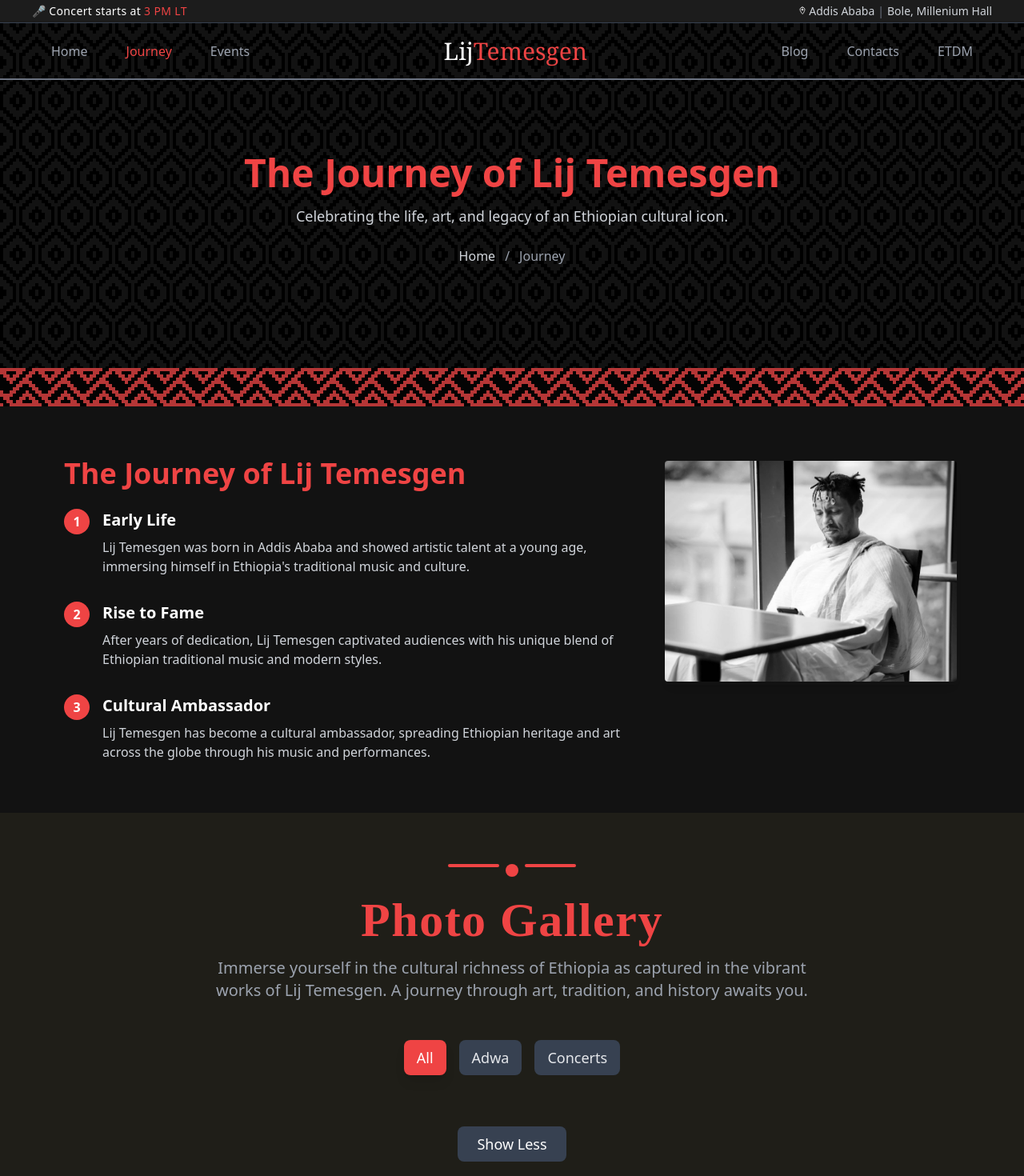
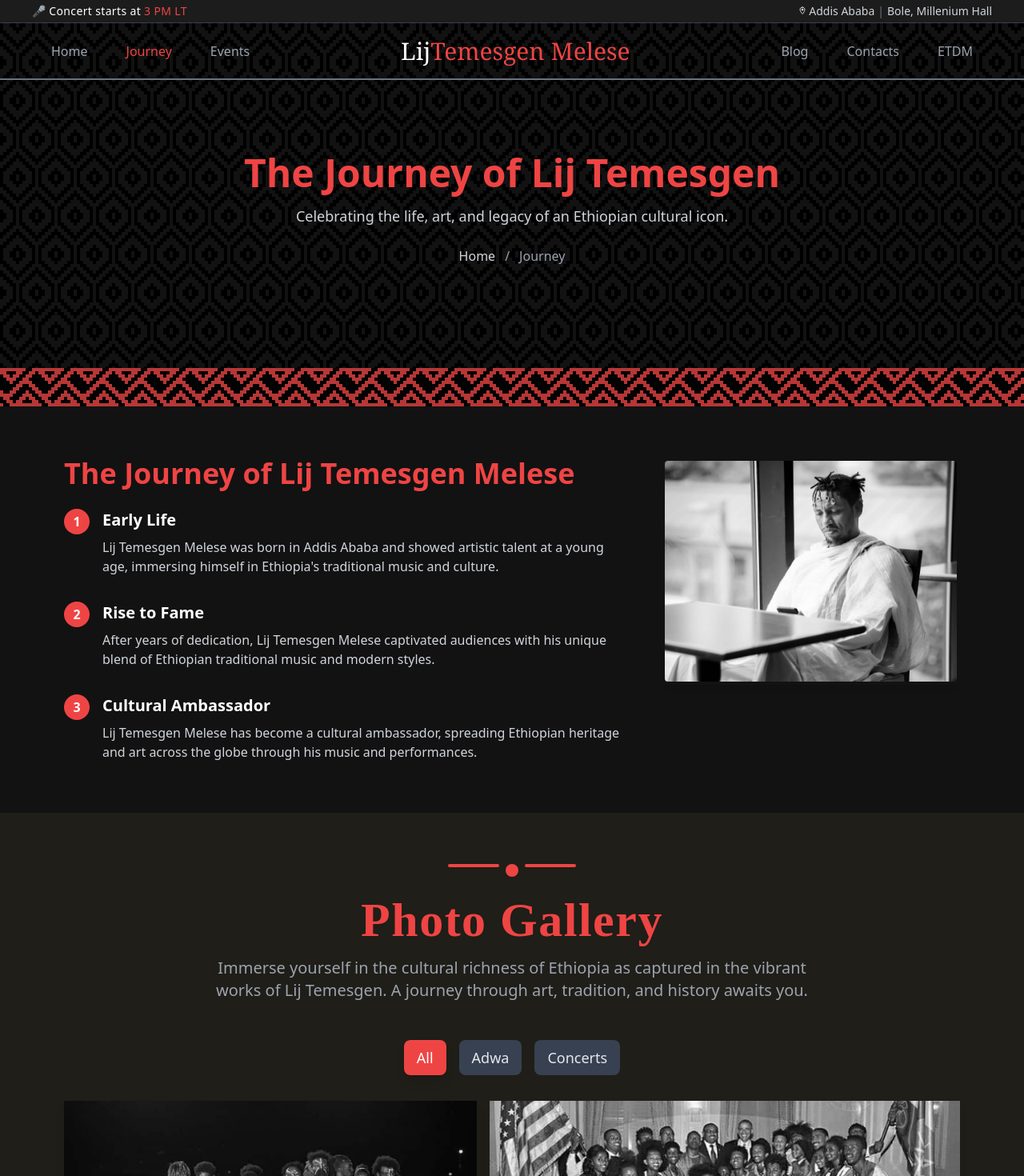
Before and after one commit to Unity-Link-Solutions/ETDM-LijTemesgen-Personal-Website, a React (Vite) app: page /journey in a window 1280 px wide. Shown: the top 1470 px of the page at 80% size. Built offline with nearby package versions, Linux system fonts and the light colour scheme.

Commit message:
fix the image filter the image path

```diff
--- a/src/components/AboutSection/AboutSection.tsx
+++ b/src/components/AboutSection/AboutSection.tsx
@@ -20,7 +20,7 @@ const AboutSection: React.FC = () => {
         {/* Right Side - Text */}
         <div className="w-full lg:w-1/2">
           <h2 className="text-4xl lg:text-5xl font-bold mb-6 text-red-500">
-            About Lij Temesgen
+            About Lij Temesgen Melese
           </h2>
           <p className="text-lg text-gray-300 leading-relaxed mb-6 ">
             Lij Temesgen Melese, born in Shiro Meda, Addis Ababa, is a
--- a/src/components/AboutSection/TimelineSection.tsx
+++ b/src/components/AboutSection/TimelineSection.tsx
@@ -10,7 +10,7 @@ const TimelineSection: React.FC = () => {
         {/* Timeline Section */}
         <div className="lg:w-2/3 lg:pr-12">
           <h2 className="text-3xl lg:text-4xl font-bold text-red-500 mb-6">
-            The Journey of Lij Temesgen
+            The Journey of Lij Temesgen Melese
           </h2>
           <ul className="space-y-8">
             <li className="flex items-start">
@@ -20,9 +20,9 @@ const TimelineSection: React.FC = () => {
               <div className="ml-4">
                 <h3 className="text-xl font-semibold">Early Life</h3>
                 <p className="text-gray-300 mt-2">
-                  Lij Temesgen was born in Addis Ababa and showed artistic
-                  talent at a young age, immersing himself in Ethiopia's
-                  traditional music and culture.
+                  Lij Temesgen Melese was born in Addis Ababa and showed
+                  artistic talent at a young age, immersing himself in
+                  Ethiopia's traditional music and culture.
                 </p>
               </div>
             </li>
@@ -34,9 +34,9 @@ const TimelineSection: React.FC = () => {
               <div className="ml-4">
                 <h3 className="text-xl font-semibold">Rise to Fame</h3>
                 <p className="text-gray-300 mt-2">
-                  After years of dedication, Lij Temesgen captivated audiences
-                  with his unique blend of Ethiopian traditional music and
-                  modern styles.
+                  After years of dedication, Lij Temesgen Melese captivated
+                  audiences with his unique blend of Ethiopian traditional music
+                  and modern styles.
                 </p>
               </div>
             </li>
@@ -48,9 +48,9 @@ const TimelineSection: React.FC = () => {
               <div className="ml-4">
                 <h3 className="text-xl font-semibold">Cultural Ambassador</h3>
                 <p className="text-gray-300 mt-2">
-                  Lij Temesgen has become a cultural ambassador, spreading
-                  Ethiopian heritage and art across the globe through his music
-                  and performances.
+                  Lij Temesgen Melese has become a cultural ambassador,
+                  spreading Ethiopian heritage and art across the globe through
+                  his music and performances.
                 </p>
               </div>
             </li>
--- a/src/components/Gallery/Gallary.tsx
+++ b/src/components/Gallery/Gallary.tsx
@@ -3,16 +3,16 @@ import React, { useState } from "react";
 
 // Import images using Vite's glob import
 const allImages = import.meta.glob(
-  "../../assets/images/gallery/all/*.{png,jpg,jpeg,svg}",
-  { eager: true }
+  "../../assets/images/Gallery/all/*.{png,jpg,jpeg,svg}",
+  { eager: true },
 );
 const adwaImages = import.meta.glob(
-  "../../assets/images/gallery/adwa/*.{png,jpg,jpeg,svg}",
-  { eager: true }
+  "../../assets/images/Gallery/Adwa/*.{png,jpg,jpeg,svg}",
+  { eager: true },
 );
 const concertsImages = import.meta.glob(
-  "../../assets/images/gallery/concerts/*.{png,jpg,jpeg,svg}",
-  { eager: true }
+  "../../assets/images/Gallery/concerts/*.{png,jpg,jpeg,svg}",
+  { eager: true },
 );
 
 // Format images into usable objects
@@ -42,10 +42,10 @@ const PhotoGallery: React.FC = () => {
           ...concertsFormattedImages,
         ]
       : filter === "Adwa"
-      ? adwaFormattedImages
-      : filter === "Concerts"
-      ? concertsFormattedImages
-      : [];
+        ? adwaFormattedImages
+        : filter === "Concerts"
+          ? concertsFormattedImages
+          : [];
 
   const visibleImages = allFilteredImages.slice(0, visibleCount);
 
@@ -56,7 +56,7 @@ const PhotoGallery: React.FC = () => {
       setVisibleCount((prev) =>
         prev + 6 > allFilteredImages.length
           ? allFilteredImages.length
-          : prev + 6
+          : prev + 6,
       );
       setIsLoading(false); // Stop loading
     }, 1000); // Simulate a delay
--- a/src/components/Header/Header.tsx
+++ b/src/components/Header/Header.tsx
@@ -99,7 +99,7 @@ const Header: React.FC = () => {
 
         {/* Logo */}
         <div className="text-3xl font-serif text-white flex justify-center lg:static absolute w-full lg:w-auto">
-          <span>Lij</span> <span className="text-primary">Temesgen</span>
+          <span>Lij</span> <span className="text-primary">Temesgen Melese</span>
         </div>
 
         {/* Right Links */}
@@ -170,7 +170,7 @@ const Header: React.FC = () => {
       >
         {/* Logo */}
         <div className="text-3xl font-serif text-white text-center mt-10 mb-8">
-          <span>Lij</span> <span className="text-primary">Temesgen</span>
+          <span>Lij</span> <span className="text-primary">Temesgen Melese</span>
         </div>
 
         {/* Sidebar Links */}
--- /dev/null
+++ b/src/pages/Events/Events.tsx
@@ -0,0 +1,12 @@
+import React from "react";
+import HeroSection from "../../components/HeroSection/HeroSection-Events";
+
+const ETDMPage: React.FC = () => {
+  return (
+    <div>
+      <HeroSection />
+    </div>
+  );
+};
+
+export default ETDMPage;
--- a/src/routes/AppRoutes.tsx
+++ b/src/routes/AppRoutes.tsx
@@ -7,6 +7,7 @@ import Music from "../pages/Music/Music";
 import Journey from "../pages/Journey/Journey";
 import Merchandise from "../pages/Merchandise/Merchandise";
 import ETDM from "../pages/ETDM/ETDM";
+import Event from "../pages/Events/Events";
 
 const AppRoutes: React.FC = () => {
   return (
@@ -70,6 +71,14 @@ const AppRoutes: React.FC = () => {
             </MainLayout>
           }
         />
+        <Route
+          path="/events"
+          element={
+            <MainLayout>
+              <Event />
+            </MainLayout>
+          }
+        />
       </Routes>
     </Router>
   );
```
Also changed, not shown: src/components/HeroSection/HeroSection-Events.tsx (added).
